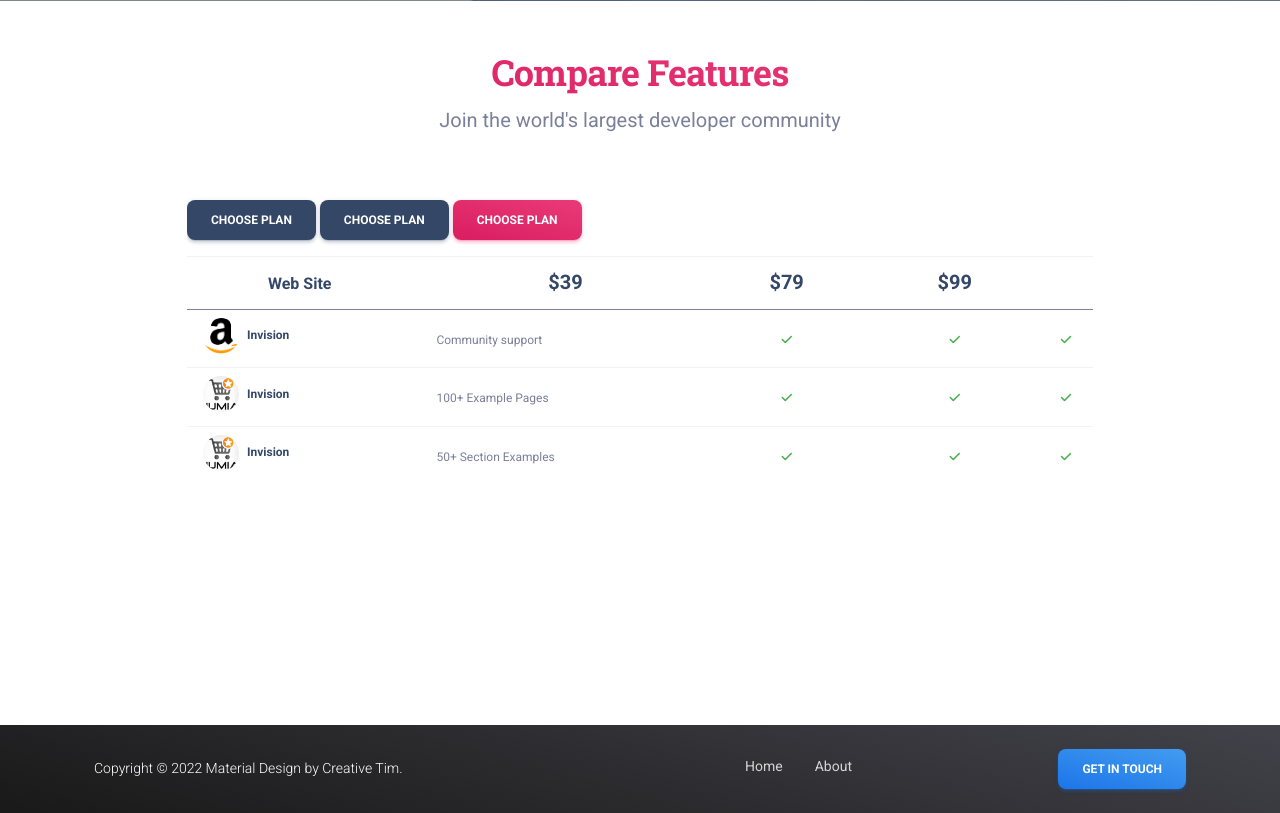
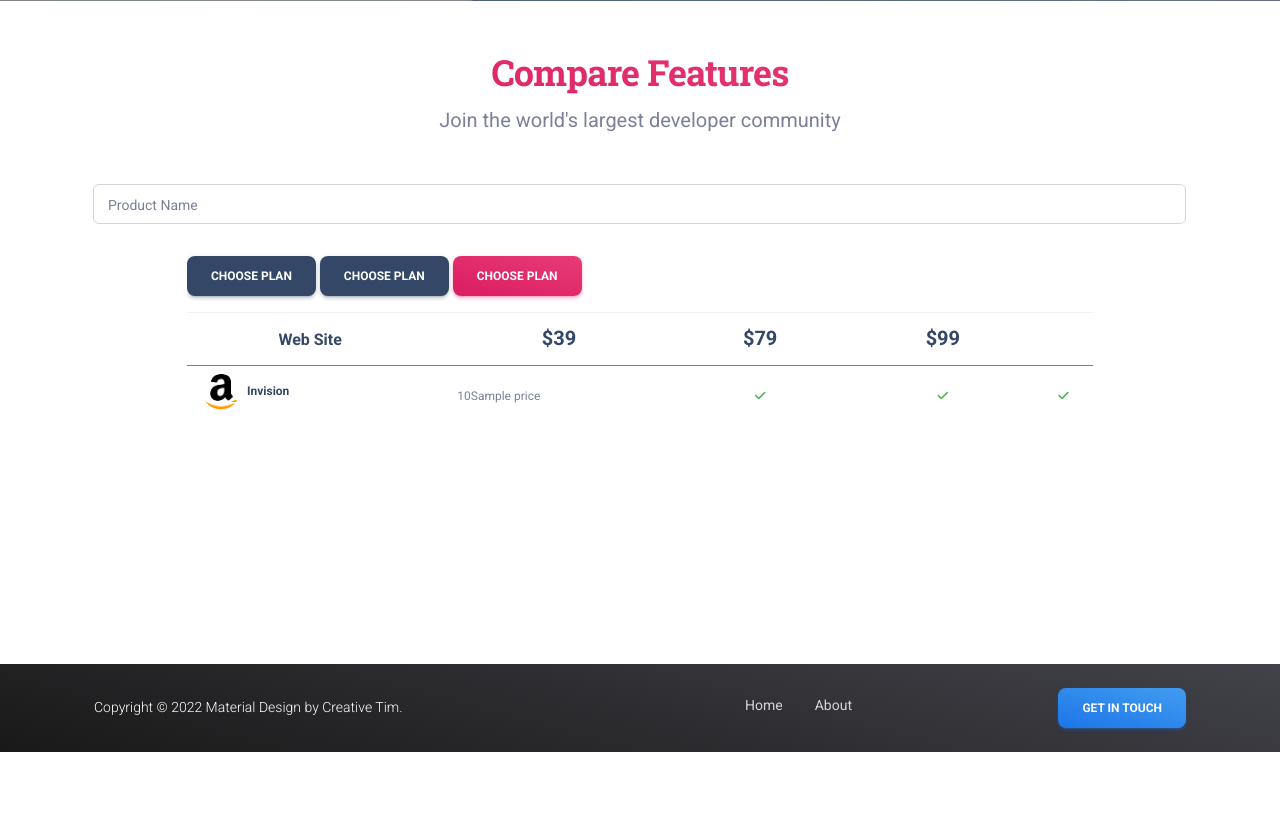
Before and after one commit to MOHAMMED-BE/Scraping-App, a Flask app: template templates/home.html in a window 1280 px wide. Shown: the part 799-1612 px from the top of the page. After the commit the page ends 1551 px from the top, so only its background shows below. Run offline with Flask 2, Linux system fonts and the light colour scheme; the template is opened without the code that fills it: most values are stand-ins (such as "Sample title", 1, 10 or a date in 2020); some libraries are stand-ins or nearby versions.

Commit message:
update project

```diff
--- a/App.py
+++ b/App.py
@@ -45,8 +45,29 @@ def get_results(db_cursor):
 @app.route("/home")
 def home():
     # filename = os.path.join(app.static_folder, 'data/data.json')
-    with open("data/data.json","r") as file:
+    with open("jumiaDataScraping.json","r") as file:
         data = json.load(file)
+
+    priceList = []
+
+    char_to_replace = {
+                    ','  : '',
+                    ' '  : '',
+                    '.00': '',
+                    'Dhs': ''}
+
+    def getPriceFromJumia(arg):
+        for key, value in char_to_replace.items():
+            arg = arg.replace(key, value)
+        return float(arg)
+
+    for i in data['iPhone 13 pro max']['price']:
+        i = getPriceFromJumia(i)
+        priceList.append(i)
+
+    # priceList = list(map(lambda x: x.replace(',', ''), priceList))
+
+    prix = max(priceList)
 
     cursor = mysql.connection.cursor()
     cursor.execute('select * from courses')
@@ -59,7 +80,12 @@ def home():
     # lessons = cursor.fetchall()
     cursor.close()
 
-    return render_template("home.html", title="BMS SCRIPER" ,lessons=lessons, courses=courses)
+    return render_template("home.html", title="BMS SCRIPER" ,
+    lessons=lessons, courses=courses ,
+    data = data['iPhone 13 pro max'],
+    price = priceList,
+    prix = prix
+    )
 
 @app.route("/about")
 def about():
--- a/amazonSpider.py
+++ b/amazonSpider.py
@@ -45,7 +45,7 @@ class GetPriceSpider(scrapy.Spider):
 
         title = products.css("div.s-card-container > div.a-section div.a-section > div.a-section > h2 > a > span.a-text-normal::text").getall()
         price = products.css("div.a-section span.a-price span.a-price-whole::text").getall()
-
+        # title = title.replace(',','')
         data[self.query] = {
             'title':title,
             'price':price
--- a/templates/home.html
+++ b/templates/home.html
@@ -89,11 +89,20 @@
         <h2 class="text-gradient text-primary text-center">Compare Features</h2>
         <p class="lead mb-5">Join the world&#39;s largest developer community</p>
       </div>
+      <form role="form text-start" method="POST" action="">
+        <div class="input-group input-group-outline mb-3">
+            <label class="form-label">Product Name</label>
+            <input type="text" class="form-control" name="product_name">
+    </div>
+    </form>
       <div class="col-lg-10">
+
         <div class="table-responsive">
 
           <table class="table table-pricing">
+            <!-- button group -->
             <tr>
+
               <span class="border-bottom-0"></span>
               <span class="text-center align-items-center border-bottom-0">
                 <a href="javascript:;" class="btn btn-dark mt-3">Choose Plan</a>
@@ -122,6 +131,7 @@
               </tr>
             </thead>
             <tbody>
+              {% for i in price %}
               <tr>
                 <td>
                     <div class="d-flex px-2">
@@ -134,7 +144,7 @@
                     </div>
                   </td>
                 <td class="py-3">
-                  <span class="text-xs">Community support</span>
+                  <span class="text-xs">{{prix}}{{price}}</span>
                 </td>
                 <td class="text-center py-3">
                   <i class="fas fa-check text-success text-xs"></i>
@@ -146,54 +156,7 @@
                   <i class="fas fa-check text-success text-xs"></i>
                 </td>
               </tr>
-              <tr>
-                <td>
-                    <div class="d-flex px-2">
-                      <div>
-                        <img src="../static/assets/img/jumialogo.jpeg" class="avatar avatar-sm rounded-circle me-2">
-                      </div>
-                      <div class="my-auto">
-                        <h6 class="mb-0 text-xs">Invision</h6>
-                      </div>
-                    </div>
-                  </td>
-                <td class="py-3">
-                    <span class="text-xs">100+ Example Pages</span>
-                </td>
-                <td class="text-center py-3">
-                  <i class="fas fa-check text-success text-xs"></i>
-                </td>
-                <td class="text-center py-3">
-                  <i class="fas fa-check text-success text-xs"></i>
-                </td>
-                <td class="text-center py-3">
-                  <i class="fas fa-check text-success text-xs"></i>
-                </td>
-              </tr>
-              <tr>
-                <td>
-                    <div class="d-flex px-2">
-                      <div>
-                        <img src="../static/assets/img/jumialogo.jpeg" class="avatar avatar-sm rounded-circle me-2">
-                      </div>
-                      <div class="my-auto">
-                        <h6 class="mb-0 text-xs">Invision</h6>
-                      </div>
-                    </div>
-                  </td>
-                <td class="py-3">
-                  <span class="text-xs">50+ Section Examples</span>
-                </td>
-                <td class="text-center py-3">
-                  <i class="fas fa-check text-success text-xs"></i>
-                </td>
-                <td class="text-center py-3">
-                  <i class="fas fa-check text-success text-xs"></i>
-                </td>
-                <td class="text-center py-3">
-                  <i class="fas fa-check text-success text-xs"></i>
-                </td>
-              </tr>
+              {% endfor%}
 
             </tbody>
           </table>
```
Also changed, not shown: amazonDataScraping.json (+40 -1 lines), jumiaDataScraping.json (+118 -1 lines).
